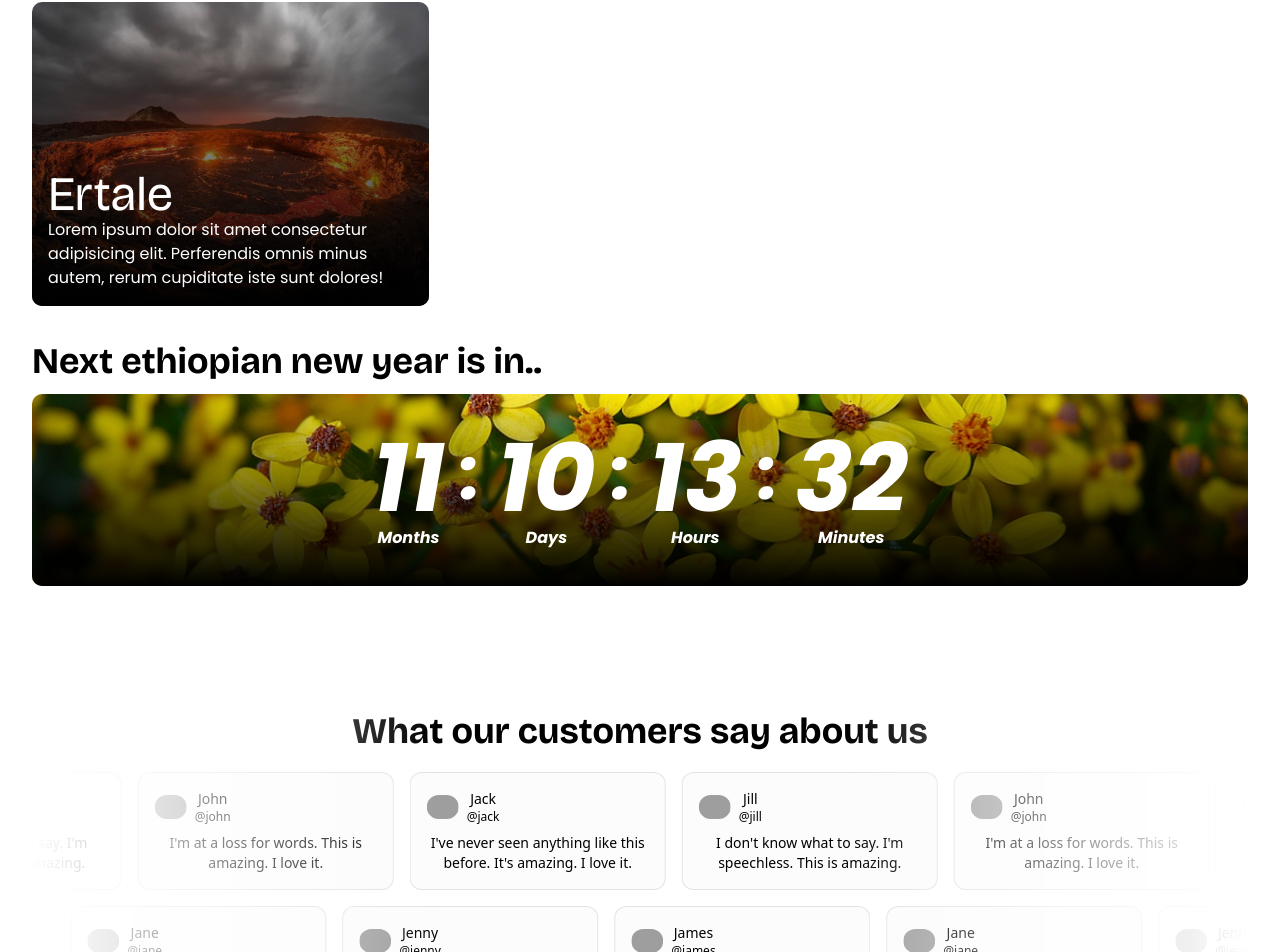
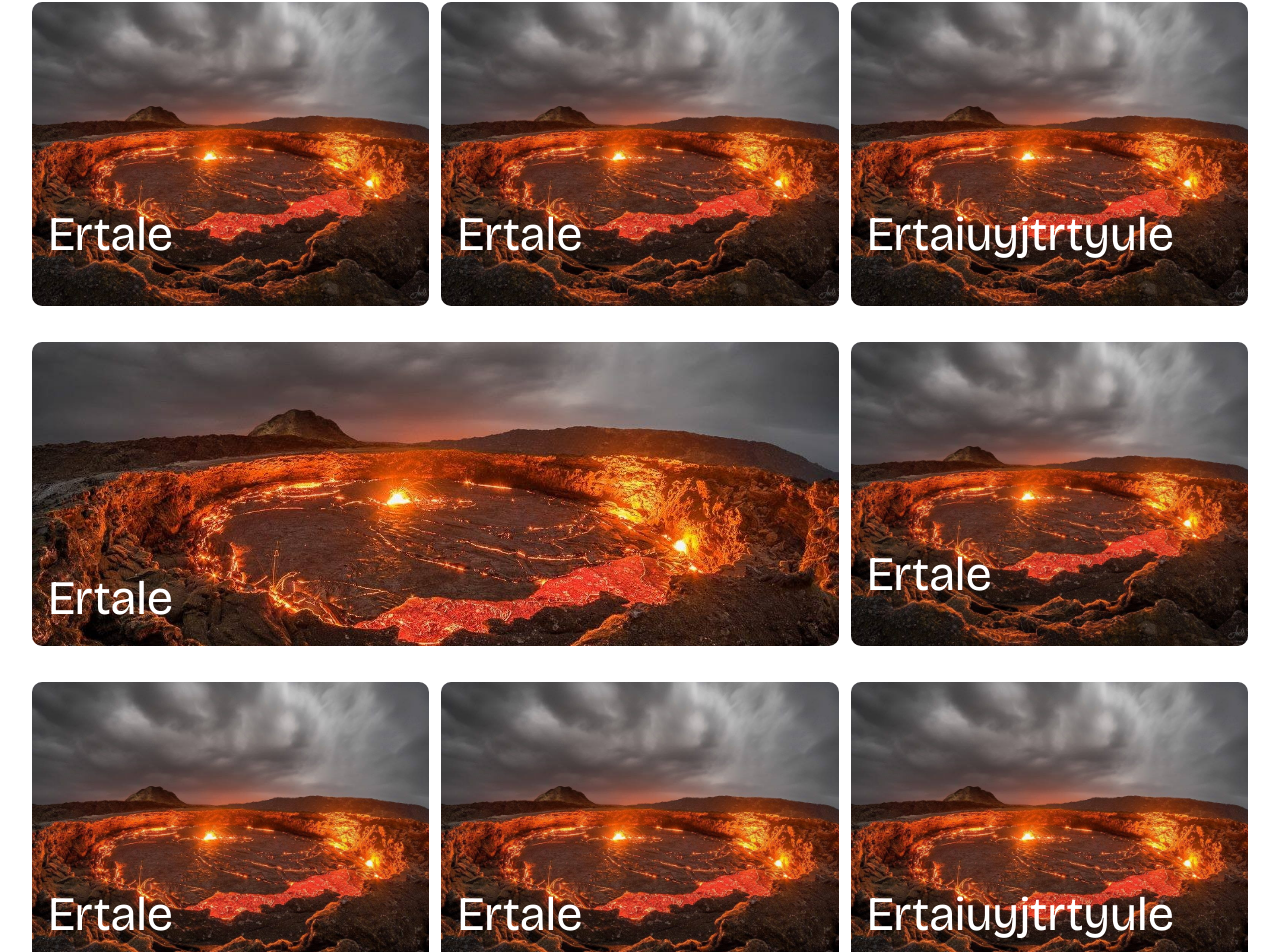
Before and after one commit to itskidus02/tourism, a React (Vite) app: page / in a window 1280 px wide. Shown: the part 82-1034 px from the top of the page. Built offline with nearby package versions, Linux system fonts and the light colour scheme; grey boxes are pictures that could not be loaded.

Commit message:
bento grid layout

```diff
--- a/src/components/Bento.jsx
+++ b/src/components/Bento.jsx
@@ -6,24 +6,155 @@ const Bento = () => {
     <div>
       <h1 className="title-text">Demographic Destinations</h1>
 
-      <div className="grid grid-cols-3  gap-3">
-        <div className="flex justify-center items-center mb-9  relative">
+      {/* First Row */}
+      <div className="grid lg:grid-cols-3 gap-3">
+        <div className="flex justify-center items-center mb-9 relative group">
           <img
             src={ertale}
             className="w-full h-[19rem] object-cover rounded-[10px] transition-transform duration-300"
-            alt=""
+            alt="Ertale"
           />
-          <div className="absolute top-0 left-0 w-full h-full rounded-[10px] transition-all duration-300 bg-gradient-to-t from-black to-transparent"></div>
+          <div className="absolute top-0 left-0 w-full h-full rounded-[10px] opacity-0 group-hover:opacity-100 transition-opacity duration-300 bg-gradient-to-t from-black to-transparent"></div>
+          <div className="absolute bottom-0 left-0 p-4 text-white transition-all duration-300">
+            <span className="text-5xl text-left absoute -mb-[2.5rem] font-bricolage block transition-transform duration-300 group-hover:-translate-y-10">
+              Ertale
+            </span>
+            <span className="opacity-0 group-hover:opacity-100 text-left transition-opacity duration-300 font-poppins block">
+              Lorem ipsum dolor sit amet consectetur adipisicing elit.
+              Perferendis omnis minus autem, rerum cupiditate iste sunt dolores!
+            </span>
+          </div>
+        </div>
+        <div className="flex justify-center items-center mb-9 relative group">
+          <img
+            src={ertale}
+            className="w-full h-[19rem] object-cover rounded-[10px] transition-transform duration-300"
+            alt="Ertale"
+          />
+          <div className="absolute top-0 left-0 w-full h-full rounded-[10px] opacity-0 group-hover:opacity-100 transition-opacity duration-300 bg-gradient-to-t from-black to-transparent"></div>
+          <div className="absolute bottom-0 left-0 p-4 text-white transition-all duration-300">
+            <span className="text-5xl text-left absoute -mb-[2.5rem] font-bricolage block transition-transform duration-300 group-hover:-translate-y-10">
+              Ertale
+            </span>
+            <span className="opacity-0 group-hover:opacity-100 text-left transition-opacity duration-300 font-poppins block">
+              Lorem ipsum dolor sit amet consectetur adipisicing elit.
+              Perferendis omnis minus autem, rerum cupiditate iste sunt dolores!
+            </span>
+          </div>
+        </div>{" "}
+        <div className="flex justify-center items-center mb-9 relative group">
+          <img
+            src={ertale}
+            className="w-full h-[19rem] object-cover rounded-[10px] transition-transform duration-300"
+            alt="Ertale"
+          />
+          <div className="absolute top-0 left-0 w-full h-full rounded-[10px] opacity-0 group-hover:opacity-100 transition-opacity duration-300 bg-gradient-to-t from-black to-transparent"></div>
+          <div className="absolute bottom-0 left-0 p-4 text-white transition-all duration-300">
+            <span className="text-5xl text-left absoute -mb-[2.5rem] font-bricolage block transition-transform duration-300 group-hover:-translate-y-10">
+              Ertaiuyjtrtyule
+            </span>
+            <span className="opacity-0 group-hover:opacity-100 text-left transition-opacity duration-300 font-poppins block">
+              Lorem ipsum dolor sit amet consectetur adipisicing elit.
+              Perferendis omnis minus autem, rerum cupiditate iste sunt dolores!
+            </span>
+          </div>
+        </div>
+      </div>
 
-          {/* Text overlay in bottom left corner */}
-          <div className="absolute bottom-0 left-0 p-4 text-white">
-            <span className="opacity-100 text-5xl text-left font-bricolage block">Ertale</span>
-            <span className="opacity-100 font-poppins text-left block">
-              Lorem ipsum dolor sit amet consectetur adipisicing elit. Perferendis omnis minus autem, rerum cupiditate iste sunt dolores!
+      {/* Second Row */}
+      <div className="grid lg:grid-cols-6 gap-3">
+        {/* First item takes full width on mobile, spans 4 columns on large screens */}
+        <div className="lg:col-span-4 flex justify-center items-center mb-9 relative group">
+          <img
+            src={ertale}
+            className="w-full h-[19rem] object-cover rounded-[10px] transition-transform duration-300"
+            alt="Ertale"
+          />
+          <div className="absolute top-0 left-0 w-full h-full rounded-[10px] opacity-0 group-hover:opacity-100 transition-opacity duration-300 bg-gradient-to-t from-black to-transparent"></div>
+          <div className="absolute bottom-0 left-0 p-4 text-white transition-all duration-300">
+            <span className="text-5xl text-left absoute -mb-[2.5rem] font-bricolage block transition-transform duration-300 group-hover:-translate-y-10">
+              Ertale
+            </span>
+            <span className="opacity-0 group-hover:opacity-100 text-left transition-opacity duration-300 font-poppins block">
+              Lorem ipsum dolor sit amet consectetur adipisicing elit.
+              Perferendis omnis minus autem, rerum cupiditate iste sunt dolores!
             </span>
           </div>
         </div>
 
+        {/* Second item takes 2 columns on large screens */}
+        <div className="lg:col-span-2 flex justify-center items-center mb-9 relative group">
+          <img
+            src={ertale}
+            className="w-full h-[19rem] object-cover rounded-[10px] transition-transform duration-300"
+            alt="Ertale"
+          />
+          <div className="absolute top-0 left-0 w-full h-full rounded-[10px] opacity-0 group-hover:opacity-100 transition-opacity duration-300 bg-gradient-to-t from-black to-transparent"></div>
+          <div className="absolute bottom-0 left-0 p-4 text-white transition-all duration-300">
+            <span className="text-5xl text-left absoute -mb-[2.5rem] font-bricolage block transition-transform duration-300 group-hover:-translate-y-10">
+              Ertale
+            </span>
+            <span className="opacity-0 group-hover:opacity-100 text-left transition-opacity duration-300 font-poppins block">
+              Lorem ipsum dolor sit amet consectetur adipisicing elit.
+              Perferendis omnis minus autem, rerum cupiditate iste sunt dolores!
+            </span>
+          </div>
+        </div>
+      </div>
+
+      {/* thrid row */}
+      <div className="grid lg:grid-cols-3 gap-3">
+        <div className="flex justify-center items-center mb-9 relative group">
+          <img
+            src={ertale}
+            className="w-full h-[19rem] object-cover rounded-[10px] transition-transform duration-300"
+            alt="Ertale"
+          />
+          <div className="absolute top-0 left-0 w-full h-full rounded-[10px] opacity-0 group-hover:opacity-100 transition-opacity duration-300 bg-gradient-to-t from-black to-transparent"></div>
+          <div className="absolute bottom-0 left-0 p-4 text-white transition-all duration-300">
+            <span className="text-5xl text-left absoute -mb-[2.5rem] font-bricolage block transition-transform duration-300 group-hover:-translate-y-10">
+              Ertale
+            </span>
+            <span className="opacity-0 group-hover:opacity-100 text-left transition-opacity duration-300 font-poppins block">
+              Lorem ipsum dolor sit amet consectetur adipisicing elit.
+              Perferendis omnis minus autem, rerum cupiditate iste sunt dolores!
+            </span>
+          </div>
+        </div>
+        <div className="flex justify-center items-center mb-9 relative group">
+          <img
+            src={ertale}
+            className="w-full h-[19rem] object-cover rounded-[10px] transition-transform duration-300"
+            alt="Ertale"
+          />
+          <div className="absolute top-0 left-0 w-full h-full rounded-[10px] opacity-0 group-hover:opacity-100 transition-opacity duration-300 bg-gradient-to-t from-black to-transparent"></div>
+          <div className="absolute bottom-0 left-0 p-4 text-white transition-all duration-300">
+            <span className="text-5xl text-left absoute -mb-[2.5rem] font-bricolage block transition-transform duration-300 group-hover:-translate-y-10">
+              Ertale
+            </span>
+            <span className="opacity-0 group-hover:opacity-100 text-left transition-opacity duration-300 font-poppins block">
+              Lorem ipsum dolor sit amet consectetur adipisicing elit.
+              Perferendis omnis minus autem, rerum cupiditate iste sunt dolores!
+            </span>
+          </div>
+        </div>{" "}
+        <div className="flex justify-center items-center mb-9 relative group">
+          <img
+            src={ertale}
+            className="w-full h-[19rem] object-cover rounded-[10px] transition-transform duration-300"
+            alt="Ertale"
+          />
+          <div className="absolute top-0 left-0 w-full h-full rounded-[10px] opacity-0 group-hover:opacity-100 transition-opacity duration-300 bg-gradient-to-t from-black to-transparent"></div>
+          <div className="absolute bottom-0 left-0 p-4 text-white transition-all duration-300">
+            <span className="text-5xl text-left absoute -mb-[2.5rem] font-bricolage block transition-transform duration-300 group-hover:-translate-y-10">
+              Ertaiuyjtrtyule
+            </span>
+            <span className="opacity-0 group-hover:opacity-100 text-left transition-opacity duration-300 font-poppins block">
+              Lorem ipsum dolor sit amet consectetur adipisicing elit.
+              Perferendis omnis minus autem, rerum cupiditate iste sunt dolores!
+            </span>
+          </div>
+        </div>
       </div>
     </div>
   );
```
